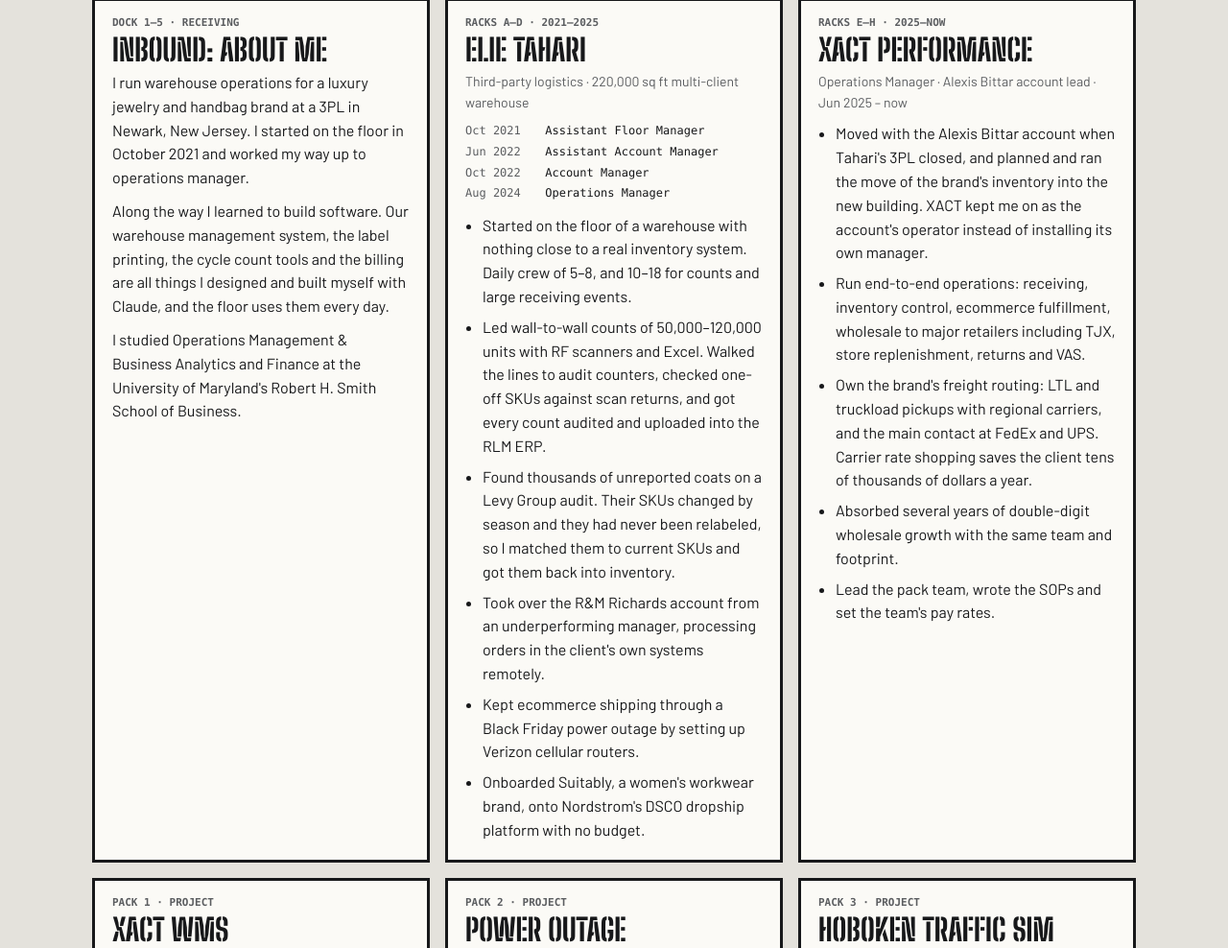
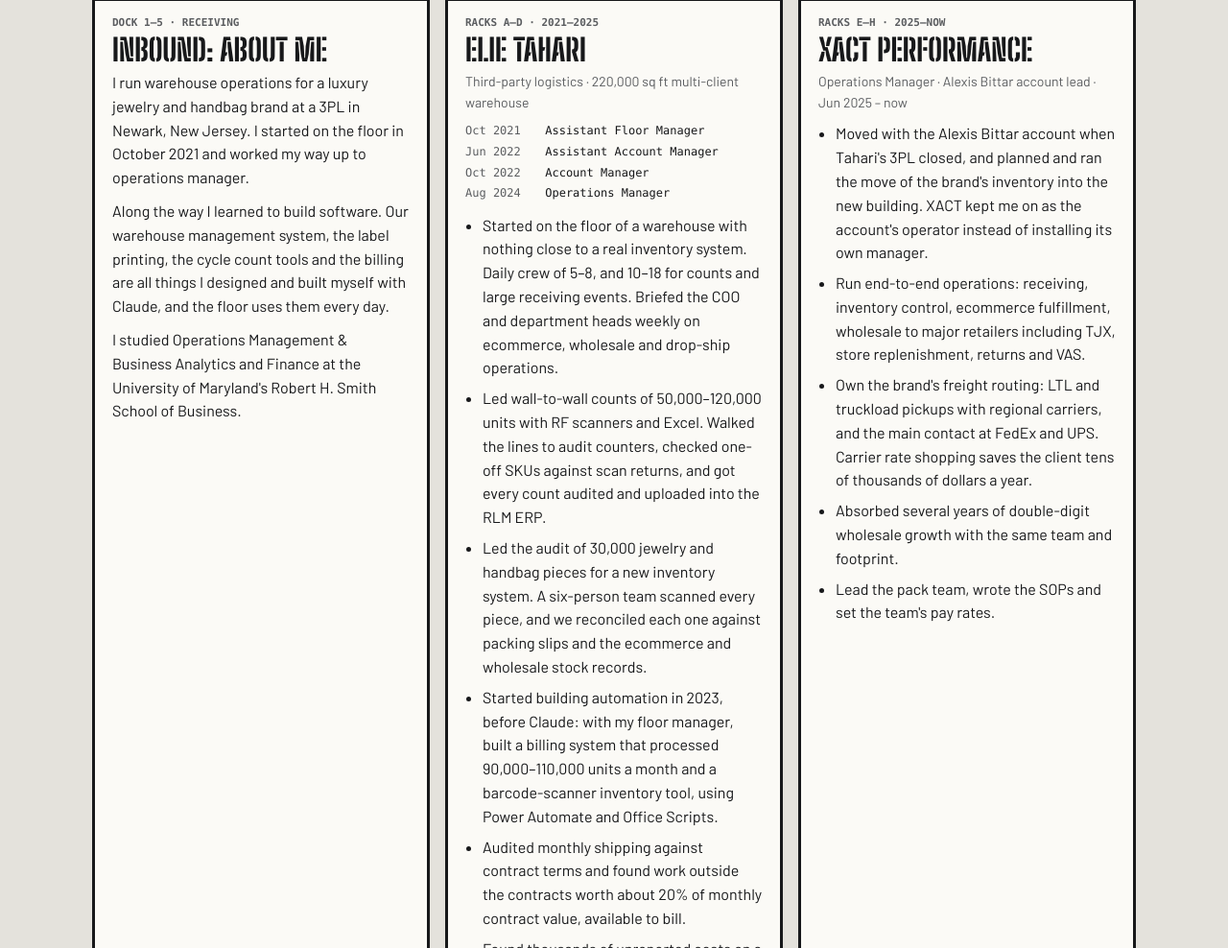
Before and after one commit to StephenScarcella/StephenScarcella.github.io, a plain HTML site: page index.html in a window 1280 px wide. Shown: the part 1084-2072 px from the top of the page at 96% size. Drawn offline with nearby package versions, Linux system fonts and the light colour scheme; a web font is replaced by a local one.

Commit message:
Tahari: 30K-piece audit, 2023 billing automation, contract recapture, COO briefings
Co-Authored-By: Claude Opus 5.5 <noreply@anthropic.com>

```diff
--- a/index.html
+++ b/index.html
@@ -69,12 +69,15 @@
         <li><span>Aug 2024</span> Operations Manager</li>
       </ol>
       <ul>
-        <li>Started on the floor of a warehouse with nothing close to a real inventory system. Daily crew of 5–8, and 10–18 for counts and large receiving events.</li>
+        <li>Started on the floor of a warehouse with nothing close to a real inventory system. Daily crew of 5–8, and 10–18 for counts and large receiving events. Briefed the COO and department heads weekly on ecommerce, wholesale and drop-ship operations.</li>
         <li>Led wall-to-wall counts of 50,000–120,000 units with RF scanners and Excel. Walked the lines to audit counters, checked one-off SKUs against scan returns, and got every count audited and uploaded into the RLM ERP.</li>
+        <li>Led the audit of 30,000 jewelry and handbag pieces for a new inventory system. A six-person team scanned every piece, and we reconciled each one against packing slips and the ecommerce and wholesale stock records.</li>
+        <li>Started building automation in 2023, before Claude: with my floor manager, built a billing system that processed 90,000–110,000 units a month and a barcode-scanner inventory tool, using Power Automate and Office Scripts.</li>
+        <li>Audited monthly shipping against contract terms and found work outside the contracts worth about 20% of monthly contract value, available to bill.</li>
         <li>Found thousands of unreported coats on a Levy Group audit. Their SKUs changed by season and they had never been relabeled, so I matched them to current SKUs and got them back into inventory.</li>
         <li>Took over the R&amp;M Richards account from an underperforming manager, processing orders in the client's own systems remotely.</li>
         <li>Kept ecommerce shipping through a Black Friday power outage by setting up Verizon cellular routers.</li>
-        <li>Onboarded Suitably, a women's workwear brand, onto Nordstrom's DSCO dropship platform with no budget.</li>
+        <li>Onboarded Suitably, a women's workwear brand, onto Nordstrom's DSCO dropship platform with no budget, then ran the account with a four-person team.</li>
       </ul>
     </section>
 
```
Also changed, not shown: media/og-card.png (added).
